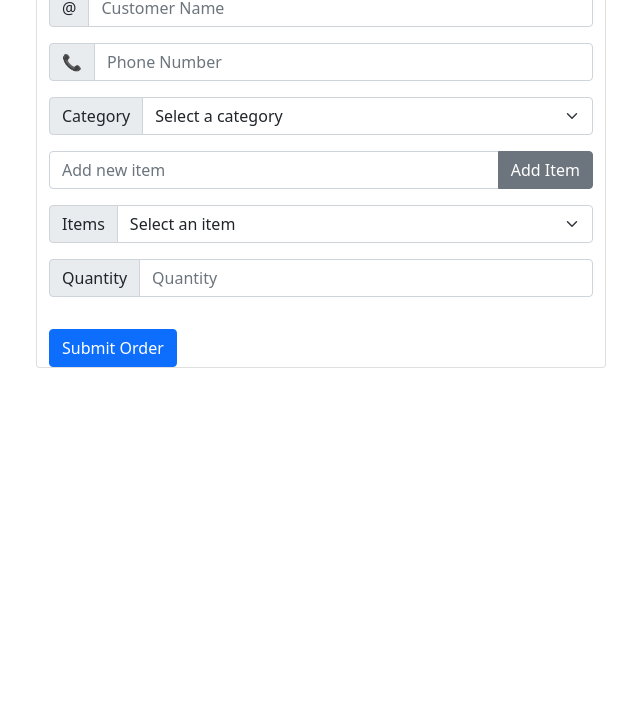
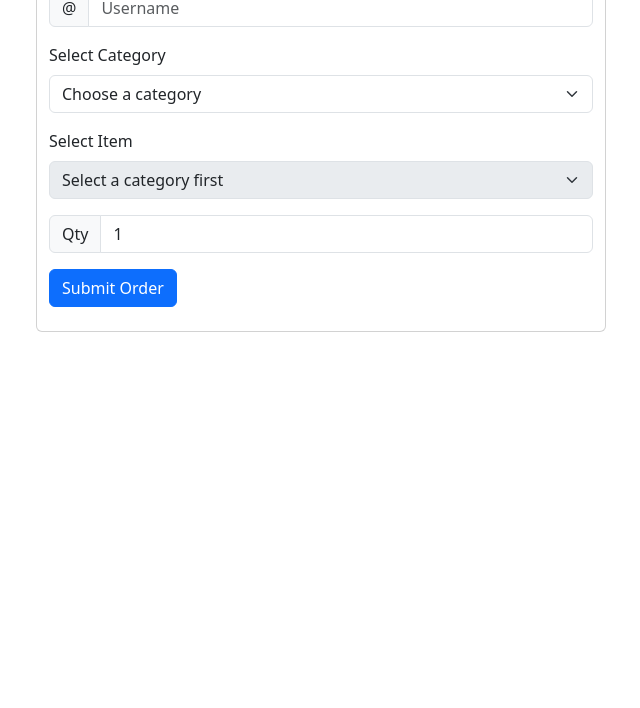
Before and after one commit to LMoats11/dev-harry-lab, a plain HTML site: page index.html in a window 1280 px wide. Shown: the part 92-800 px from the top of the page, without its empty margins (319-959 px from the left). Drawn offline with nearby package versions, Linux system fonts and the light colour scheme; a small style sheet from the web is missing.

Commit message:
Update index.html

```diff
--- a/index.html
+++ b/index.html
@@ -4,68 +4,52 @@
   <meta charset="UTF-8">
   <meta name="viewport" content="width=device-width, initial-scale=1.0">
   <title>Grocery Order Form</title>
-  <link rel="stylesheet" href="https://maxcdn.bootstrapcdn.com/bootstrap/5.1.3/css/bootstrap.min.css">
+
+  <link href="https://cdnjs.cloudflare.com/ajax/libs/bootstrap/5.3.3/css/bootstrap.min.css" rel="stylesheet" integrity="sha384-KyZXEAg3QhqLMpG8r+Knujsl5+5hb7ue5e+qbc5pXfSMfbiz12nEOnjsudlprN8s" crossorigin="anonymous">
+  <link href="https://cdnjs.cloudflare.com/ajax/libs/jqueryui/1.14.1/jquery-ui.min.css" rel="stylesheet" integrity="sha384-Z1jljFVKQdPf2MyxhKjrte5kSeBb2cShK5AcZG0j0xtY2hNe/pvZ+6lz6IHw4l2b" crossorigin="anonymous">
 </head>
 <body>
   <div class="container">
     <div class="row">
       <div class="col-md-6 card mt-4 offset-md-3">
         <h1>Order Your Groceries</h1>
-        <form id="groceryForm">
+        <form id="orderForm">
 
           <div class="input-group mb-3">
-            <span class="input-group-text">@</span>
-            <input id="inputCustomerName" type="text" class="form-control" placeholder="Customer Name">
+            <span class="input-group-text" id="basic-addon1">@</span>
+            <input id="inputUserName" type="text" class="form-control" placeholder="Username" aria-label="Username" aria-describedby="basic-addon1">
           </div>
-
-          <div class="input-group mb-3">
-            <span class="input-group-text">📞</span>
-            <input type="tel" class="form-control" id="inputPhone" placeholder="Phone Number">
-          </div>
-
-          <div class="input-group mb-3">
-            <label class="input-group-text" for="inputCategory">Category</label>
+          <div class="mb-3">
+            <label for="inputCategory" class="form-label">Select Category</label>
             <select id="inputCategory" class="form-select">
-              <option selected>Select a category</option>
+              <option selected disabled>Choose a category</option>
               <option value="fruits">Fruits</option>
               <option value="vegetables">Vegetables</option>
               <option value="dairy">Dairy</option>
-              <option value="bakery">Bakery</option>
+              <option value="meat">Meat</option>
             </select>
           </div>
-
+          <div class="mb-3">
+            <label for="inputItems" class="form-label">Select Item</label>
+            <select id="inputItems" class="form-select" disabled>
+              <option selected disabled>Select a category first</option>
+            </select>
+          </div>
           <div class="input-group mb-3">
-            <input id="newItem" type="text" class="form-control" placeholder="Add new item">
-            <button type="button" id="btnAddItem" class="btn btn-secondary">Add Item</button>
+            <span class="input-group-text" id="basic-addon2">Qty</span>
+            <input id="inputQuantity" type="number" class="form-control" placeholder="Quantity" aria-label="Quantity" aria-describedby="basic-addon2" min="1" value="1">
           </div>
 
-          <div class="input-group mb-3">
-            <label class="input-group-text" for="inputItems">Items</label>
-            <select id="inputItems" class="form-select">
-              <option selected>Select an item</option>
-            </select>
-          </div>
-
-          <div class="input-group mb-3">
-            <label class="input-group-text" for="inputQuantity">Quantity</label>
-            <input id="inputQuantity" type="number" class="form-control" min="1" placeholder="Quantity">
-          </div>
-
-          <button type="button" class="btn btn-primary mt-3" id="btnSubmit">Submit Order</button>
-
+          <button type="submit" class="btn btn-primary">Submit Order</button>
         </form>
+        <div id="output" class="mt-4"></div>
       </div>
     </div>
-
-
-    <div id="output" class="mt-4"></div>
   </div>
 
-  <script src="https://code.jquery.com/jquery-3.6.0.min.js"></script>
-  <script src="script.js"></script>
+  <script src="https://cdnjs.cloudflare.com/ajax/libs/jquery/3.7.1/jquery.min.js"></script>
+  <script src="https://cdnjs.cloudflare.com/ajax/libs/jqueryui/1.14.1/jquery-ui.min.js"></script>
+  <script src="https://cdnjs.cloudflare.com/ajax/libs/bootstrap/5.3.3/js/bootstrap.bundle.min.js" integrity="sha384-lkjVkj1+jdkfnKd8dfsdkfjkkQpY6k5cdjfhk3kGj8fns==" crossorigin="anonymous"></script>
+  <script src="scripts/script.js"></script>
 </body>
 </html>
-
-
-</body>
-</html>
```
